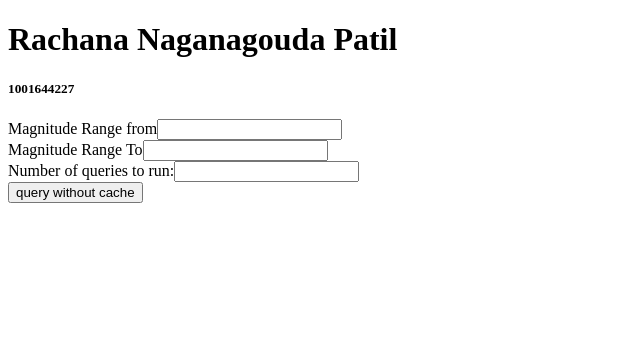
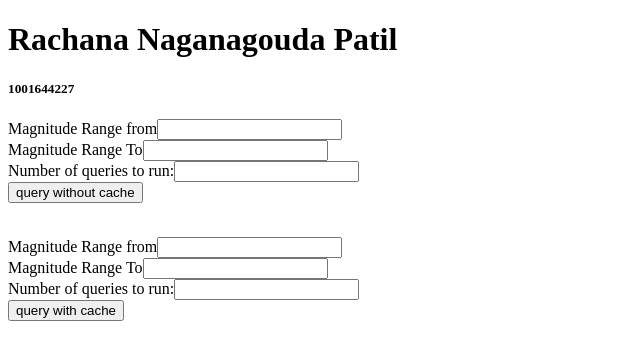
Before and after one commit to Rachazz/demo, a Flask app: page / in a window 1280 px wide. Shown: the top 360 px of the page, without its empty margins (0-640 px from the left). Run offline with Flask 2, Linux system fonts and the light colour scheme; data that the repository does not hold is empty.

Commit message:
Sample local-assi3

```diff
--- a/templates/assign3.html
+++ b/templates/assign3.html
@@ -9,13 +9,20 @@
 <h5>1001644227</h5>
 
 <p>
- <form action="/disp" method="get">
+ <form action="/displaydata" method="get">
    Magnitude Range from<input type="text" name="rangefrom1" maxlength="200" width="60"> <br/>
  	Magnitude Range To<input type="text" name="rangeto1" maxlength="200" width="60"><br/>
 	Number of queries to run:<input type="text" name="nom1" maxlength="200" width="60"></br>
    <input type="submit" value="query without cache"><br/><br/>
 </form>
 </p>
-
+<p>
+ <form action="/multiplerun" method="get">
+	Magnitude Range from<input type="text" name="rangefrom" maxlength="200" width="60"> <br/>
+ 	Magnitude Range To<input type="text" name="rangeto" maxlength="200" width="60"><br/>
+	Number of queries to run:<input type="text" name="nom" maxlength="200" width="60"></br>
+   <input type="submit" value="query with cache"><br/><br/>
+</form>
+</p>
 </body>
 </html>
```
